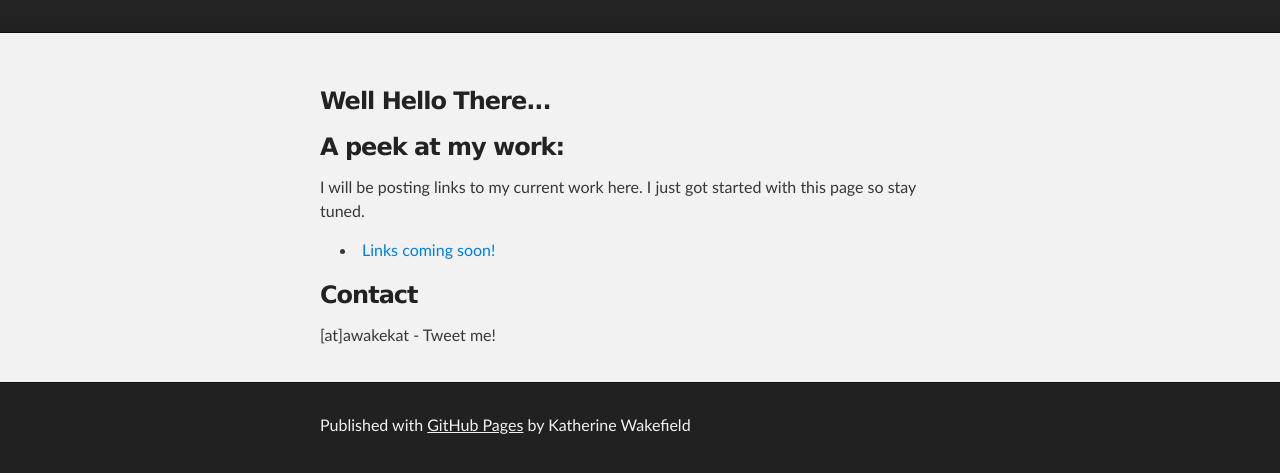
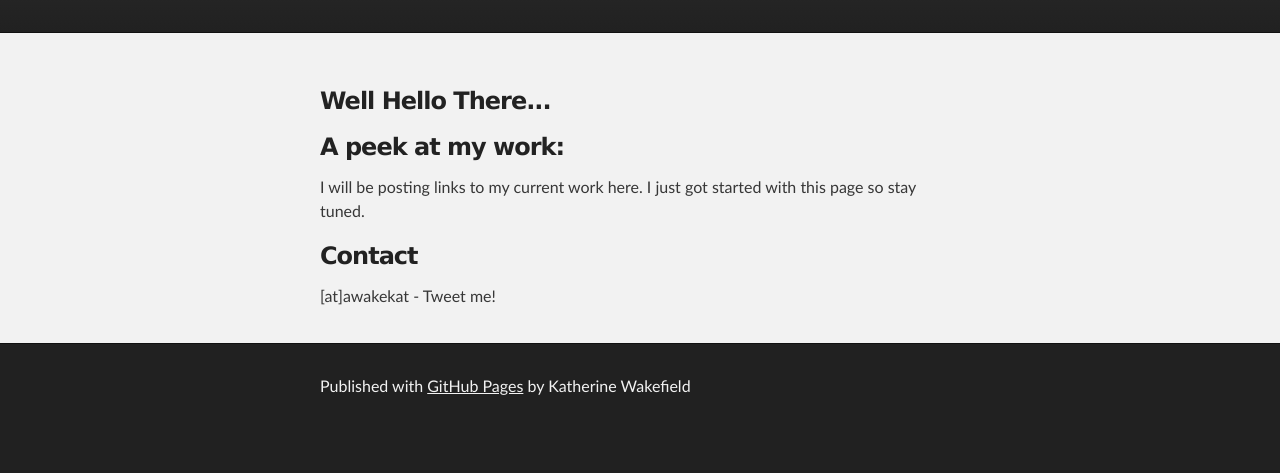
Before and after one commit to awakekat/awakekat.github.io, a plain HTML site: page index.html in a window 1280 px wide. Shown: the part 177-650 px from the top of the page. Drawn offline with Linux system fonts and the light colour scheme.

Commit message:
remove links text

```diff
--- a/index.html
+++ b/index.html
@@ -45,11 +45,6 @@
 
           <p>I will be posting links to my current work here. I just got started with this page so stay tuned.</p>
 
-            <ul>
-              <li>
-                <a href="#">Links coming soon!</a>
-              </li>
-            </ul>
 
         <h3>
           <a name="support-or-contact" class="anchor" href="#support-or-contact">
```
